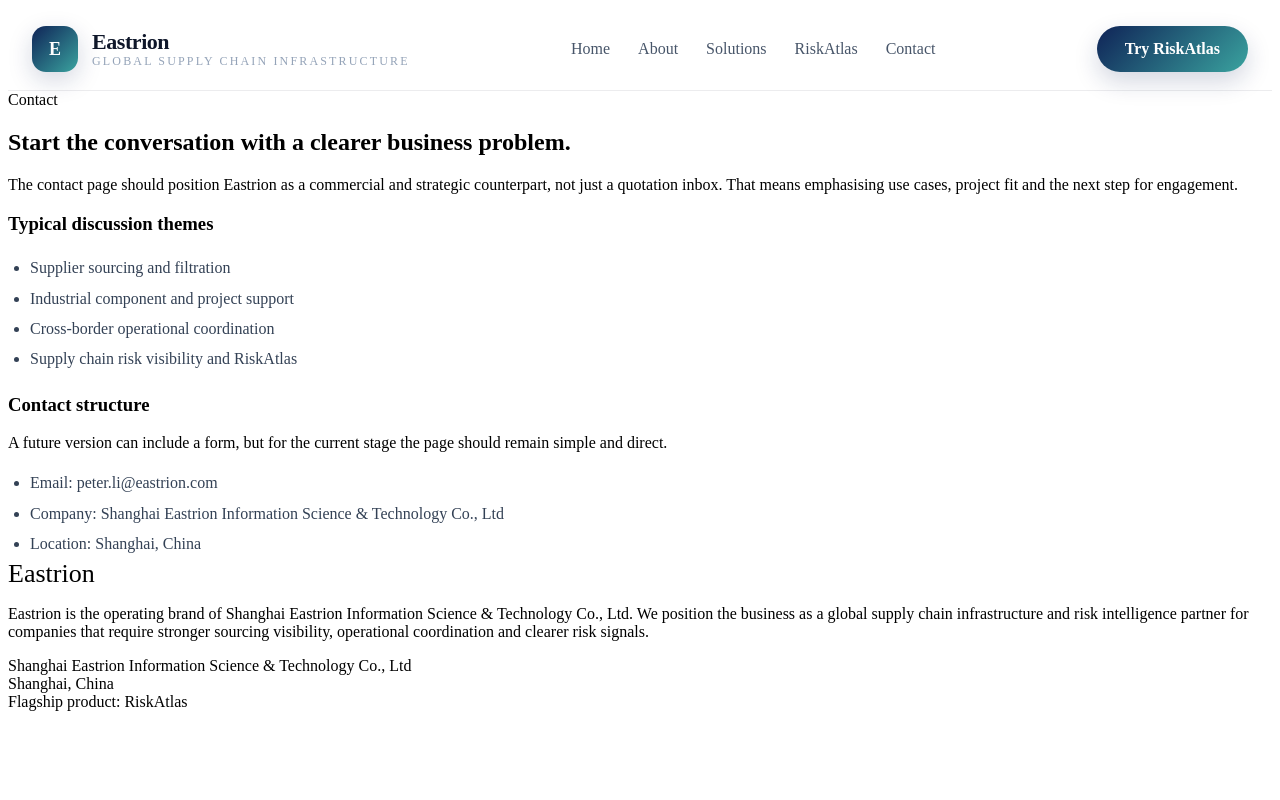
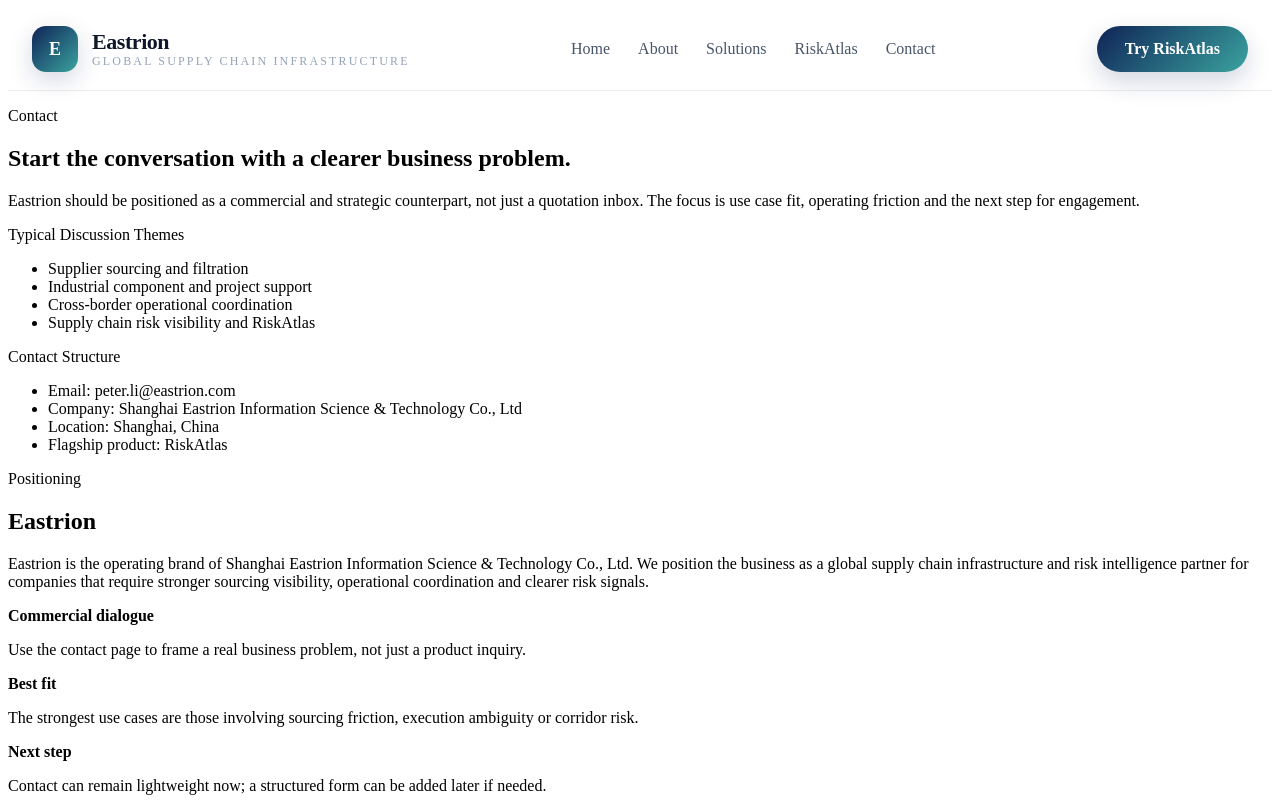
Before and after one commit to marspeterli1975-glitch/eastrion-site, a Next.js app: page /contact in a window 1280 px wide. Shown: the top 800 px of the page. Built offline with nearby package versions, Linux system fonts and the light colour scheme.

Commit message:
Update page.tsx

```diff
--- a/app/contact/page.tsx
+++ b/app/contact/page.tsx
@@ -1,40 +1,72 @@
 export default function ContactPage() {
   return (
-    <main>
-      <section className="page-hero">
-        <div className="container">
-          <div className="panel page-hero-card">
-            <div className="eyebrow">Contact</div>
-            <h1 className="page-title">Start the conversation with a clearer business problem.</h1>
-            <p className="page-subtitle">
-              The contact page should position Eastrion as a commercial and strategic counterpart, not just a quotation
-              inbox. That means emphasising use cases, project fit and the next step for engagement.
+    <main className="content-page">
+      <section className="content-hero">
+        <div className="content-shell">
+          <p className="content-eyebrow">Contact</p>
+          <h1 className="content-title">
+            Start the conversation with a clearer business problem.
+          </h1>
+          <p className="content-subtitle">
+            Eastrion should be positioned as a commercial and strategic counterpart, not just a quotation
+            inbox. The focus is use case fit, operating friction and the next step for engagement.
           </p>
-          </div>
         </div>
       </section>
 
-      <section className="section">
-        <div className="container two-col">
-          <div className="panel text-panel">
-            <h3>Typical discussion themes</h3>
-            <ul className="bullet-list">
+      <section className="content-section">
+        <div className="content-shell">
+          <div className="content-grid two">
+            <div className="content-card">
+              <span className="content-kicker">Typical Discussion Themes</span>
+              <ul className="content-list">
                 <li>Supplier sourcing and filtration</li>
                 <li>Industrial component and project support</li>
                 <li>Cross-border operational coordination</li>
                 <li>Supply chain risk visibility and RiskAtlas</li>
               </ul>
             </div>
-          <div className="panel text-panel">
-            <h3>Contact structure</h3>
-            <p>
-              A future version can include a form, but for the current stage the page should remain simple and direct.
-            </p>
-            <ul className="bullet-list">
+
+            <div className="content-card">
+              <span className="content-kicker">Contact Structure</span>
+              <ul className="content-list">
                 <li>Email: peter.li@eastrion.com</li>
                 <li>Company: Shanghai Eastrion Information Science &amp; Technology Co., Ltd</li>
                 <li>Location: Shanghai, China</li>
+                <li>Flagship product: RiskAtlas</li>
               </ul>
+            </div>
+          </div>
+        </div>
+      </section>
+
+      <section className="content-section">
+        <div className="content-shell">
+          <div className="content-feature">
+            <div>
+              <span className="content-kicker">Positioning</span>
+              <h2>Eastrion</h2>
+              <p>
+                Eastrion is the operating brand of Shanghai Eastrion Information Science &amp; Technology Co., Ltd.
+                We position the business as a global supply chain infrastructure and risk intelligence partner
+                for companies that require stronger sourcing visibility, operational coordination and clearer risk signals.
+              </p>
+            </div>
+
+            <div className="content-bullets">
+              <div className="bullet-card">
+                <strong>Commercial dialogue</strong>
+                <p>Use the contact page to frame a real business problem, not just a product inquiry.</p>
+              </div>
+              <div className="bullet-card">
+                <strong>Best fit</strong>
+                <p>The strongest use cases are those involving sourcing friction, execution ambiguity or corridor risk.</p>
+              </div>
+              <div className="bullet-card">
+                <strong>Next step</strong>
+                <p>Contact can remain lightweight now; a structured form can be added later if needed.</p>
+              </div>
+            </div>
           </div>
         </div>
       </section>
```
Lines whose indentation alone changed are shown as unchanged.
